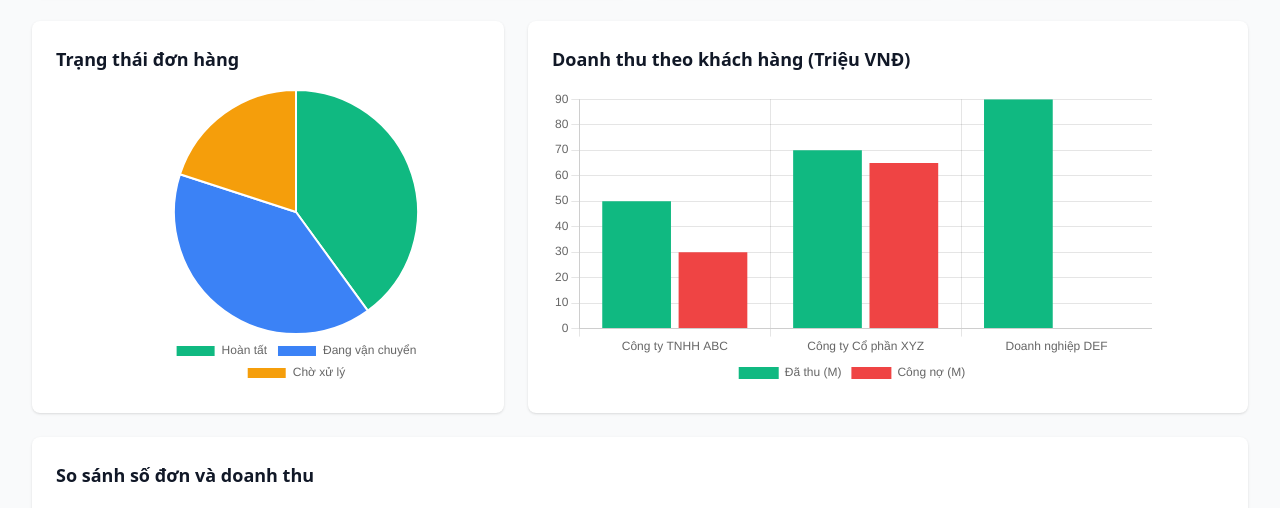
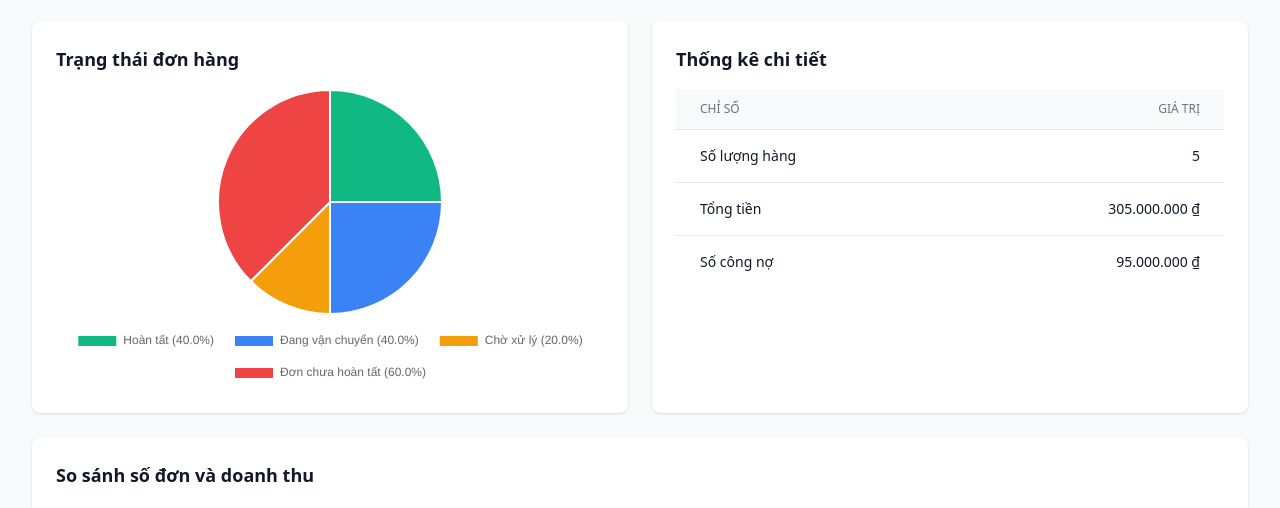
Before and after one commit to Norikachi123/dashboard, a plain HTML site: page index.html in a window 1280 px wide. Shown: the part 272-780 px from the top of the page. Drawn offline with nearby package versions, Linux system fonts and the light colour scheme.

Commit message:
Update index.html

```diff
--- a/index.html
+++ b/index.html
@@ -98,18 +98,27 @@
     </div>
 
     <!-- Charts -->
-    <div class="grid grid-cols-1 lg:grid-cols-5 gap-6 mb-6">
+    <div class="grid grid-cols-1 lg:grid-cols-4 gap-6 mb-6">
       <div class="bg-white rounded-lg shadow p-6 lg:col-span-2">
         <h3 class="text-lg font-semibold text-gray-900 mb-4">Trạng thái đơn hàng</h3>
         <div class="chart-container">
-          <canvas id="statusPie" style="transform: translateX(30%)"></canvas>
+          <canvas id="statusPie"></canvas>
         </div>
       </div>
 
-      <div class="bg-white rounded-lg shadow p-6 lg:col-span-3">
-        <h3 class="text-lg font-semibold text-gray-900 mb-4">Doanh thu theo khách hàng (Triệu VNĐ)</h3>
-        <div class="chart-container">
-          <canvas id="revenueBar"></canvas>
+      <div class="bg-white rounded-lg shadow p-6 lg:col-span-2">
+        <h3 class="text-lg font-semibold text-gray-900 mb-4">Thống kê chi tiết</h3>
+        <div class="overflow-x-auto">
+          <table class="min-w-full divide-y divide-gray-200">
+            <thead class="bg-gray-50">
+              <tr>
+                <th class="px-6 py-3 text-left text-xs font-medium text-gray-500 uppercase">Chỉ số</th>
+                <th class="px-6 py-3 text-right text-xs font-medium text-gray-500 uppercase">Giá trị</th>
+              </tr>
+            </thead>
+            <tbody id="statsTable" class="bg-white divide-y divide-gray-200">
+            </tbody>
+          </table>
         </div>
       </div>
     </div>
@@ -455,61 +464,80 @@
       }
     });
 
-    // Pie chart
+    // Stats table
+    const totalItems = orderDetails.filter(d => filteredOrders.map(o => o.id).includes(d.orderId)).length;
+    const totalAmount = filteredOrders.reduce((sum, o) => sum + o.amount, 0);
+    const totalDebt = filteredOrders.reduce((sum, o) => sum + (o.amount - o.paid), 0);
+
+    const statsTable = document.getElementById('statsTable');
+    statsTable.innerHTML = `
+      <tr class="hover:bg-gray-50">
+        <td class="px-6 py-4 whitespace-nowrap text-sm font-medium text-gray-900">Số lượng hàng</td>
+        <td class="px-6 py-4 whitespace-nowrap text-sm text-right text-gray-900">${totalItems}</td>
+      </tr>
+      <tr class="hover:bg-gray-50">
+        <td class="px-6 py-4 whitespace-nowrap text-sm font-medium text-gray-900">Tổng tiền</td>
+        <td class="px-6 py-4 whitespace-nowrap text-sm text-right text-gray-900">${formatCurrency(totalAmount)}</td>
+      </tr>
+      <tr class="hover:bg-gray-50">
+        <td class="px-6 py-4 whitespace-nowrap text-sm font-medium text-gray-900">Số công nợ</td>
+        <td class="px-6 py-4 whitespace-nowrap text-sm text-right text-gray-900">${formatCurrency(totalDebt)}</td>
+      </tr>
+    `;
+
+    // Pie chart with percentages and incomplete orders
+    const totalOrders = filteredOrders.length;
     const statusCounts = {
-      'Hoàn tất': filteredOrders.filter(o=>o.status==='Hoàn tất').length,
-      'Đang vận chuyển': filteredOrders.filter(o=>o.status==='Đang vận chuyển').length,
-      'Chờ xử lý': filteredOrders.filter(o=>o.status==='Chờ xử lý').length
+      'Hoàn tất': filteredOrders.filter(o => o.status === 'Hoàn tất').length,
+      'Đang vận chuyển': filteredOrders.filter(o => o.status === 'Đang vận chuyển').length,
+      'Chờ xử lý': filteredOrders.filter(o => o.status === 'Chờ xử lý').length,
+      'Đơn chưa hoàn tất': filteredOrders.filter(o => o.status !== 'Hoàn tất').length
     };
+
     const statusColors = {
       'Hoàn tất': '#10b981',
       'Đang vận chuyển': '#3b82f6',
-      'Chờ xử lý': '#f59e0b'
+      'Chờ xử lý': '#f59e0b',
+      'Đơn chưa hoàn tất': '#ef4444'
     };
+
+    // Calculate percentages for labels
+    const statusLabelsWithPercentages = Object.entries(statusCounts).map(([status, count]) => {
+      const percentage = ((count / totalOrders) * 100).toFixed(1);
+      return `${status} (${percentage}%)`;
+    });
+
     const statusCtx = document.getElementById('statusPie').getContext('2d');
     if (statusPie) statusPie.destroy();
     statusPie = new Chart(statusCtx, {
       type: 'pie',
       data: {
-        labels: Object.keys(statusCounts),
+        labels: statusLabelsWithPercentages,
         datasets: [{
           data: Object.values(statusCounts),
           backgroundColor: Object.keys(statusCounts).map(k => statusColors[k])
         }]
       },
       options: {
-        plugins: { legend: { position: 'bottom' } }
-      }
-    });
-
-    // Revenue bar chart - by customer (in million VND)
-    // Recompute customer stats from filteredOrders
-    const customerStats = {};
-    filteredOrders.forEach(o => {
-      if (!customerStats[o.customer]) {
-        customerStats[o.customer] = { name: o.customer, totalPaid: 0, debt: 0, totalAmount: 0 };
-      }
-      customerStats[o.customer].totalPaid += o.paid;
-      customerStats[o.customer].debt += (o.amount - o.paid);
-      customerStats[o.customer].totalAmount += o.amount;
-    });
-    const revenueData = Object.values(customerStats).map(c => ({ name: c.name.length>20?c.name.slice(0,20)+'...':c.name, paid: c.totalPaid/1000000, debt: c.debt/1000000 }));
-    const revenueCtx = document.getElementById('revenueBar').getContext('2d');
-    if (revenueBar) revenueBar.destroy();
-    revenueBar = new Chart(revenueCtx, {
-      type: 'bar',
-      data: {
-        labels: revenueData.map(r=>r.name),
-        datasets: [
-          { label: 'Đã thu (M)', data: revenueData.map(r=>r.paid), backgroundColor: '#10b981' },
-          { label: 'Công nợ (M)', data: revenueData.map(r=>r.debt), backgroundColor: '#ef4444' }
-        ]
-      },
-      options: {
-        indexAxis: 'x',
-        plugins: { legend: { position: 'bottom' } },
-        scales: {
-          y: { beginAtZero: true }
+        responsive: true,
+        maintainAspectRatio: false,
+        plugins: {
+          legend: {
+            position: 'bottom',
+            labels: {
+              padding: 20
+            }
+          },
+          tooltip: {
+            callbacks: {
+              label: function(context) {
+                const value = context.raw;
+                const total = context.dataset.data.reduce((a, b) => a + b, 0);
+                const percentage = ((value / total) * 100).toFixed(1);
+                return `${context.label.split(' (')[0]}: ${value} đơn (${percentage}%)`;
+              }
+            }
+          }
         }
       }
     });
```
